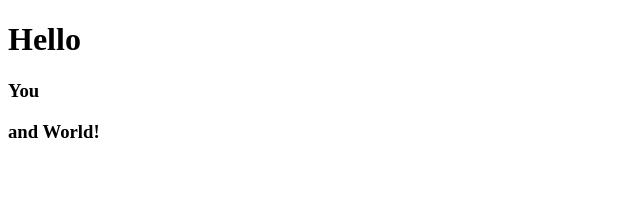
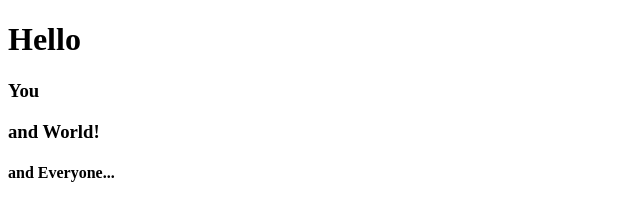
Before and after one commit to buscaroli/test, a plain HTML site: page index.html in a window 1280 px wide. Shown: the full height of the page, 0-640 px from the left. Drawn offline with Linux system fonts and the light colour scheme.

Commit message:
everyone

```diff
--- a/index.html
+++ b/index.html
@@ -10,5 +10,7 @@
   <h1>Hello</h1>
   <h3>You</h3>
   <h3>and World!</h3>
+  <h4>and Everyone...</h4>
+
 </body>
 </html>
```
